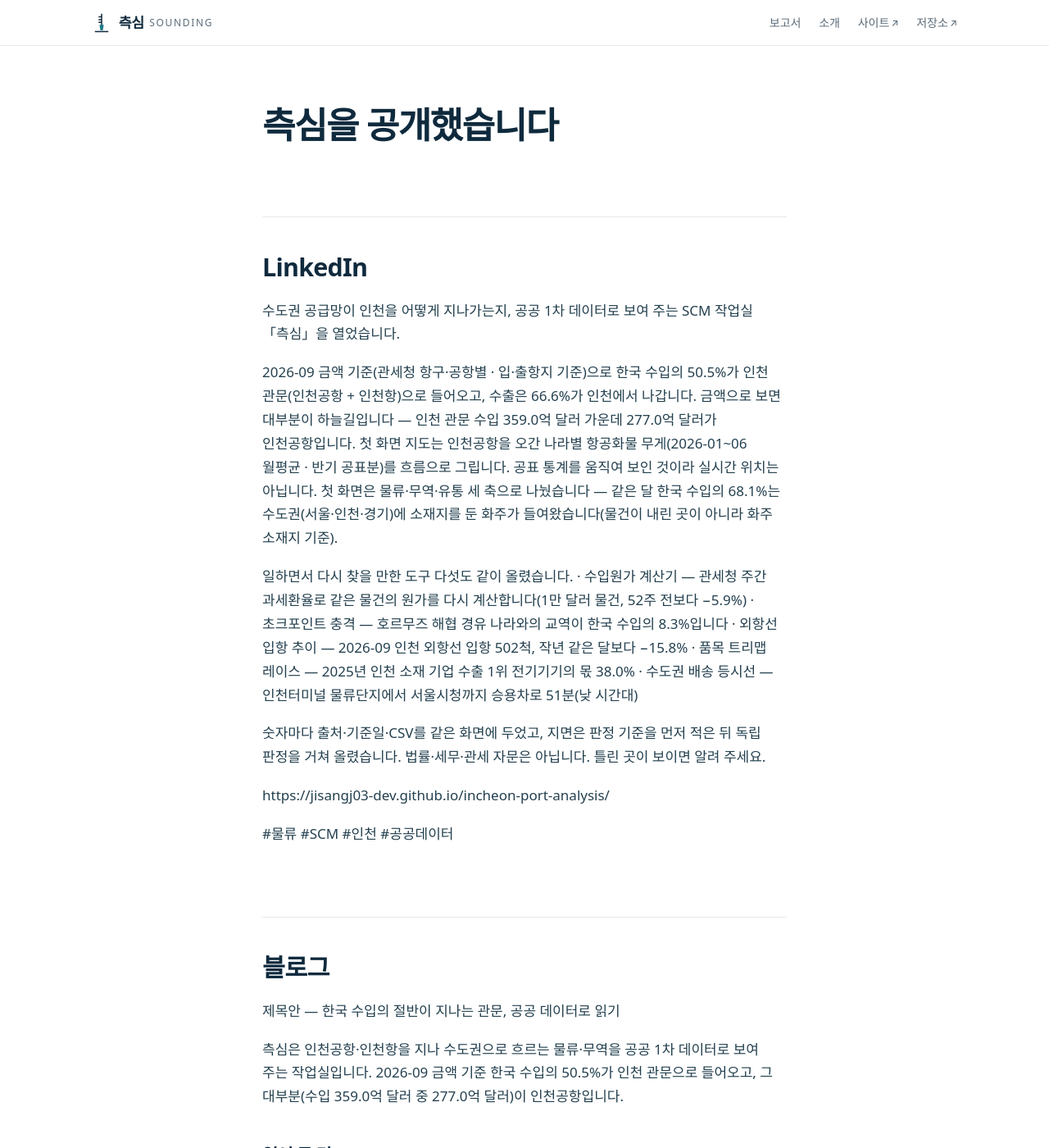
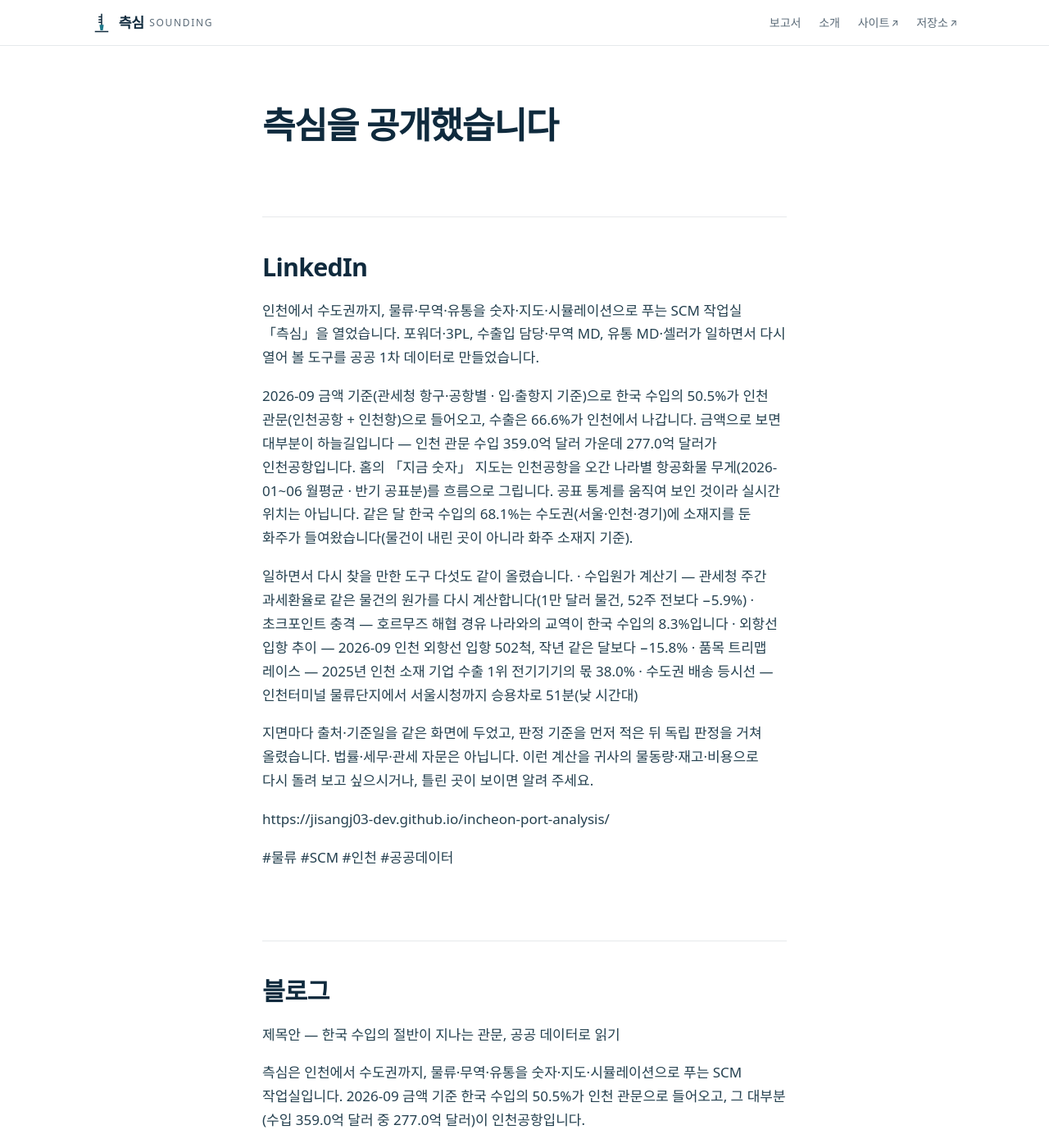
Before and after one commit to jisangj03-dev/incheon-port-analysis, a Jekyll site: the page built from content-queue/2026-10-20/launch.md, in a window 1280 px wide and 1400 px high. Shown: the whole window at 82% size. Built offline with Jekyll 4.4.1, drawn with Linux system fonts in a browser that asks for light colours; some web fonts are replaced; our own code applies the rules of GitHub Pages for plain Markdown files; some of the changed text lies outside the part shown.

Commit message:
공개 알림 초안 — 홈 첫 화면 최종(10/22 선장님 결정)에 맞춤 · 측심이 무엇·누구 · 지도는 「지금 숫자」 절 · 「숫자마다 CSV」 주장 걷음
Co-Authored-By: Claude Opus 5.5 <noreply@anthropic.com>
Claude-Session: https://claude.ai/code/session_01L59oEoiMW7KHoJRFFkcN4Q

```diff
--- a/content-queue/2026-10-20/launch.md
+++ b/content-queue/2026-10-20/launch.md
@@ -3,16 +3,16 @@ id: launch
 made: 2026-10-20
 asof: 2026-10-21
 state: 초안(게시 = 선장님 · 올리는 손은 채팅 · 이 파일은 어디에도 게시되지 않았다)
-note: AI 초안 · 검수 전 — 숫자는 data/derived 에서만(시험 tests/content-queue.spec.mjs) · 공개 알림 한 번용 · 10/21 공개판(품질 재정비 #72~#74 · 제목 조판) 숫자·지면으로 다시 씀 · 10/21 자동 갱신으로 외항선 2026-09 반영 · 10/21 밤 홈 세 축 개편(#82) · 등시선 월 1회 재계산으로 서울시청 52분 → 51분 — 공개 숫자는 매일 바뀔 수 있으니 게시 직전 지면과 한 번 더 대조
+note: AI 초안 · 검수 전 — 숫자는 data/derived 에서만(시험 tests/content-queue.spec.mjs) · 공개 알림 한 번용 · 10/21 공개판(품질 재정비 #72~#74 · 제목 조판) 숫자·지면으로 다시 씀 · 10/21 자동 갱신으로 외항선 2026-09 반영 · 10/21 밤 홈 세 축 개편(#82) · 등시선 월 1회 재계산으로 서울시청 52분 → 51분 · 10/22 홈 첫 화면 = 측심이 무엇·누구를 위한 곳인지(사람 정보는 소개 지면 · 숫자·지도는 첫 화면 아래 「지금 숫자」 절) — 공개 숫자는 매일 바뀔 수 있으니 게시 직전 지면과 한 번 더 대조
 ---
 
 # 측심을 공개했습니다
 
 ## LinkedIn
 
-수도권 공급망이 인천을 어떻게 지나가는지, 공공 1차 데이터로 보여 주는 SCM 작업실 「측심」을 열었습니다.
+인천에서 수도권까지, 물류·무역·유통을 숫자·지도·시뮬레이션으로 푸는 SCM 작업실 「측심」을 열었습니다. 포워더·3PL, 수출입 담당·무역 MD, 유통 MD·셀러가 일하면서 다시 열어 볼 도구를 공공 1차 데이터로 만들었습니다.
 
-2026-09 금액 기준(관세청 항구·공항별 · 입·출항지 기준)으로 한국 수입의 50.5%가 인천 관문(인천공항 + 인천항)으로 들어오고, 수출은 66.6%가 인천에서 나갑니다. 금액으로 보면 대부분이 하늘길입니다 — 인천 관문 수입 359.0억 달러 가운데 277.0억 달러가 인천공항입니다. 첫 화면 지도는 인천공항을 오간 나라별 항공화물 무게(2026-01~06 월평균 · 반기 공표분)를 흐름으로 그립니다. 공표 통계를 움직여 보인 것이라 실시간 위치는 아닙니다. 첫 화면은 물류·무역·유통 세 축으로 나눴습니다 — 같은 달 한국 수입의 68.1%는 수도권(서울·인천·경기)에 소재지를 둔 화주가 들여왔습니다(물건이 내린 곳이 아니라 화주 소재지 기준).
+2026-09 금액 기준(관세청 항구·공항별 · 입·출항지 기준)으로 한국 수입의 50.5%가 인천 관문(인천공항 + 인천항)으로 들어오고, 수출은 66.6%가 인천에서 나갑니다. 금액으로 보면 대부분이 하늘길입니다 — 인천 관문 수입 359.0억 달러 가운데 277.0억 달러가 인천공항입니다. 홈의 「지금 숫자」 지도는 인천공항을 오간 나라별 항공화물 무게(2026-01~06 월평균 · 반기 공표분)를 흐름으로 그립니다. 공표 통계를 움직여 보인 것이라 실시간 위치는 아닙니다. 같은 달 한국 수입의 68.1%는 수도권(서울·인천·경기)에 소재지를 둔 화주가 들여왔습니다(물건이 내린 곳이 아니라 화주 소재지 기준).
 
 일하면서 다시 찾을 만한 도구 다섯도 같이 올렸습니다.
 · 수입원가 계산기 — 관세청 주간 과세환율로 같은 물건의 원가를 다시 계산합니다(1만 달러 물건, 52주 전보다 −5.9%)
@@ -21,7 +21,7 @@ note: AI 초안 · 검수 전 — 숫자는 data/derived 에서만(시험 tests/
 · 품목 트리맵 레이스 — 2025년 인천 소재 기업 수출 1위 전기기기의 몫 38.0%
 · 수도권 배송 등시선 — 인천터미널 물류단지에서 서울시청까지 승용차로 51분(낮 시간대)
 
-숫자마다 출처·기준일·CSV를 같은 화면에 두었고, 지면은 판정 기준을 먼저 적은 뒤 독립 판정을 거쳐 올렸습니다. 법률·세무·관세 자문은 아닙니다. 틀린 곳이 보이면 알려 주세요.
+지면마다 출처·기준일을 같은 화면에 두었고, 판정 기준을 먼저 적은 뒤 독립 판정을 거쳐 올렸습니다. 법률·세무·관세 자문은 아닙니다. 이런 계산을 귀사의 물동량·재고·비용으로 다시 돌려 보고 싶으시거나, 틀린 곳이 보이면 알려 주세요.
 
 https://jisangj03-dev.github.io/incheon-port-analysis/
 
@@ -31,18 +31,18 @@ https://jisangj03-dev.github.io/incheon-port-analysis/
 
 제목안 — 한국 수입의 절반이 지나는 관문, 공공 데이터로 읽기
 
-측심은 인천공항·인천항을 지나 수도권으로 흐르는 물류·무역을 공공 1차 데이터로 보여 주는 작업실입니다. 2026-09 금액 기준 한국 수입의 50.5%가 인천 관문으로 들어오고, 그 대부분(수입 359.0억 달러 중 277.0억 달러)이 인천공항입니다.
+측심은 인천에서 수도권까지, 물류·무역·유통을 숫자·지도·시뮬레이션으로 푸는 SCM 작업실입니다. 2026-09 금액 기준 한국 수입의 50.5%가 인천 관문으로 들어오고, 그 대부분(수입 359.0억 달러 중 277.0억 달러)이 인천공항입니다.
 
 ### 열어 둔 것
-홈 세 축(물류·무역·유통)과 관문 지도 · 실무 도구 다섯(수입원가 · 초크포인트 · 외항선 입항 추이 · 품목 트리맵 · 배송 등시선) · 연습용 시뮬레이션 둘(맥주 게임 · 수요예측 실험실) · 노트.
+홈(누가 무엇을 얻는지 · 아래 「지금 숫자」 절에 세 축 숫자와 관문 지도) · 실무 도구 다섯(수입원가 · 초크포인트 · 외항선 입항 추이 · 품목 트리맵 · 배송 등시선) · 연습용 시뮬레이션 둘(맥주 게임 · 수요예측 실험실) · 노트.
 
 ### 어떻게 만들었나
 관세청·해양수산부·인천국제공항공사·IMF PortWatch·OpenStreetMap 같은 공개 원천만 씁니다. 지면 숫자는 데이터 파일에 있는 값만 쓰고, 판정 기준을 먼저 커밋한 뒤 맥락 없는 심사관 둘(화면 · 원자료 대조)의 판정을 거쳐 올립니다. 기준에 못 미친 지면은 내렸습니다. 법률·세무·관세 자문이 아닙니다.
 
-출처와 CSV 는 각 지면 아래에 있습니다 → https://jisangj03-dev.github.io/incheon-port-analysis/
+출처는 각 지면 아래에 있습니다 → https://jisangj03-dev.github.io/incheon-port-analysis/
 
 ## Threads
 
-한국 수입의 50.5%가 인천 관문(인천공항 + 인천항)으로 들어옵니다(2026-09 금액 · 관세청 항구·공항별). 금액으로는 대부분 인천공항입니다. 그 관문을 공공 데이터로 보여 주는 작업실 「측심」을 열었습니다 — 수입원가·초크포인트·외항선·등시선 도구도 같이요.
+한국 수입의 50.5%가 인천 관문(인천공항 + 인천항)으로 들어옵니다(2026-09 금액 · 관세청 항구·공항별). 금액으로는 대부분 인천공항입니다. 물류·무역·유통을 숫자·지도·시뮬레이션으로 푸는 SCM 작업실 「측심」을 열었습니다 — 수입원가·초크포인트·외항선·등시선 도구도 같이요.
 
 https://jisangj03-dev.github.io/incheon-port-analysis/
```
